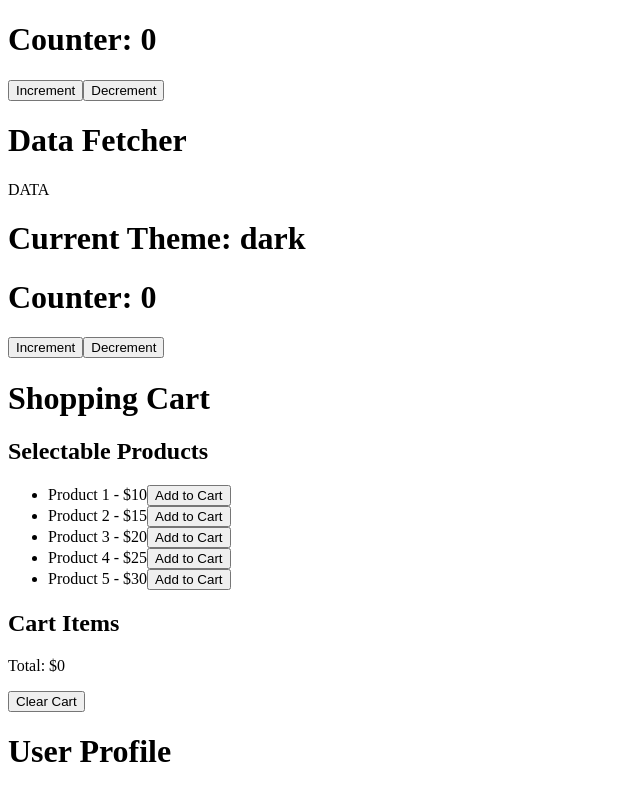
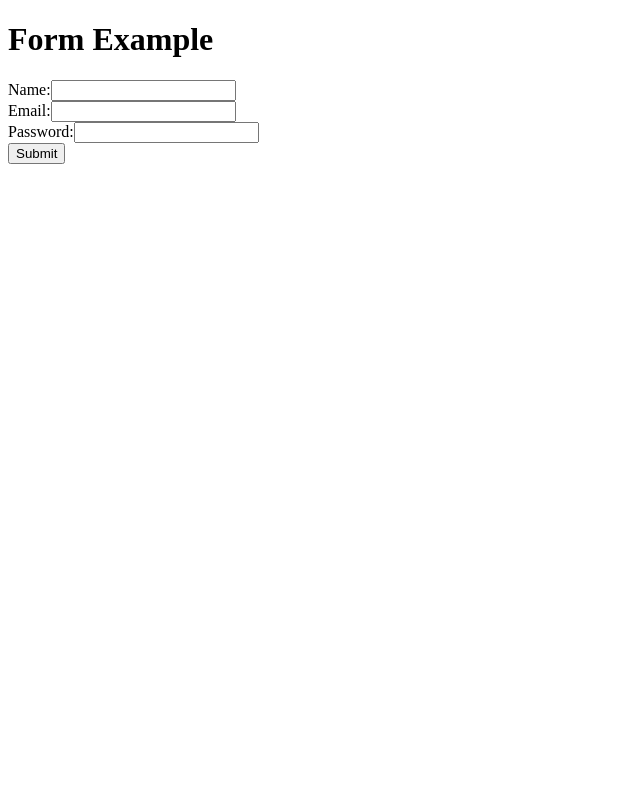
Before and after one commit to oralecarlangelo/reactjs, a React (Create React App) app: page / in a window 1280 px wide. Shown: the top 792 px of the page, without its empty margins (0-640 px from the left). Built offline with nearby package versions, Linux system fonts and the light colour scheme.

Commit message:
feat: form and validation

```diff
--- a/src/App.js
+++ b/src/App.js
@@ -1,93 +1,10 @@
-import React, { useState, useEffect, useContext, useReducer } from "react";
-import ShoppingCart from "./ShoppingCart";
-import User from "./User";
+import React from "react";
+import FormExample from "./FormExample";
 
-// Example 1: useState Hook
-function Counter() {
-  const [count, setCount] = useState(0);
-
-  return (
-    <div>
-      <h1>Counter: {count}</h1>
-      <button onClick={() => setCount(count + 1)}>Increment</button>
-      <button onClick={() => setCount(count - 1)}>Decrement</button>
-    </div>
-  );
-}
-
-const fetchData = () => {
-  return new Promise((resolve, reject) => {
-    resolve("DATA");
-  });
-};
-
-// Example 2: useEffect Hook
-function DataFetcher() {
-  const [data, setData] = useState(null);
-
-  useEffect(() => {
-    fetchData().then((data) => setData(data));
-  }, []);
-
-  return (
-    <div>
-      <h1>Data Fetcher</h1>
-      {data ? <p>{data}</p> : <p>Loading data...</p>}
-    </div>
-  );
-}
-
-// Example 3: useContext Hook
-const ThemeContext = React.createContext("light");
-
-function ThemeToggle() {
-  const theme = useContext(ThemeContext);
-
-  return (
-    <div>
-      <h1>Current Theme: {theme}</h1>
-    </div>
-  );
-}
-
-// Example 4: useReducer Hook
-const initialState = { count: 0 };
-
-function counterReducer(state, action) {
-  switch (action.type) {
-    case "increment":
-      return { count: state.count + 1 };
-    case "decrement":
-      return { count: state.count - 1 };
-    default:
-      return state;
-  }
-}
-
-function CounterReducer() {
-  const [state, dispatch] = useReducer(counterReducer, initialState);
-
-  return (
-    <div>
-      <h1>Counter: {state.count}</h1>
-      <button onClick={() => dispatch({ type: "increment" })}>Increment</button>
-      <button onClick={() => dispatch({ type: "decrement" })}>Decrement</button>
-    </div>
-  );
-}
-
-// Example usage of the components
 function App() {
   return (
     <div>
-      <Counter />
-      <DataFetcher />
-      <ThemeContext.Provider value="dark">
-        <ThemeToggle />
-      </ThemeContext.Provider>
-      <CounterReducer />
-      <ShoppingCart />
-      <User />
+      <FormExample />
     </div>
   );
 }
--- /dev/null
+++ b/src/FormExample.js
@@ -0,0 +1,105 @@
+import React, { useState } from "react";
+
+function FormExample() {
+  const [formData, setFormData] = useState({
+    name: "",
+    email: "",
+    password: "",
+  });
+
+  const [formErrors, setFormErrors] = useState({
+    name: "",
+    email: "",
+    password: "",
+  });
+
+  const handleChange = (e) => {
+    const { name, value } = e.target;
+    setFormData((prevData) => ({
+      ...prevData,
+      [name]: value,
+    }));
+  };
+
+  const handleSubmit = (e) => {
+    e.preventDefault();
+
+    // Perform form validation
+    let errors = {};
+
+    if (!formData.name.trim()) {
+      errors.name = "Name is required";
+    }
+
+    if (!formData.email.trim()) {
+      errors.email = "Email is required";
+    } else if (!isValidEmail(formData.email)) {
+      errors.email = "Invalid email format";
+    }
+
+    if (!formData.password.trim()) {
+      errors.password = "Password is required";
+    }
+
+    if (Object.keys(errors).length > 0) {
+      setFormErrors(errors);
+    } else {
+      // Form submission logic
+      console.log("Form submitted:", formData);
+      // Reset form data
+      setFormData({
+        name: "",
+        email: "",
+        password: "",
+      });
+      setFormErrors({});
+    }
+  };
+
+  const isValidEmail = (email) => {
+    // Basic email format validation
+    const emailRegex = /^[^\s@]+@[^\s@]+\.[^\s@]+$/;
+    return emailRegex.test(email);
+  };
+
+  return (
+    <div>
+      <h1>Form Example</h1>
+      <form onSubmit={handleSubmit}>
+        <div>
+          <label>Name:</label>
+          <input
+            type="text"
+            name="name"
+            value={formData.name}
+            onChange={handleChange}
+          />
+          {formErrors.name && <span>{formErrors.name}</span>}
+        </div>
+        <div>
+          <label>Email:</label>
+          <input
+            type="email"
+            name="email"
+            value={formData.email}
+            onChange={handleChange}
+          />
+          {formErrors.email && <span>{formErrors.email}</span>}
+        </div>
+        <div>
+          <label>Password:</label>
+          <input
+            type="password"
+            name="password"
+            value={formData.password}
+            onChange={handleChange}
+          />
+          {formErrors.password && <span>{formErrors.password}</span>}
+        </div>
+        <button type="submit">Submit</button>
+      </form>
+    </div>
+  );
+}
+
+export default FormExample;
--- a/src/ShoppingCart.js
+++ /dev/null
@@ -1,88 +0,0 @@
-import React, { useReducer, useState } from "react";
-// Advance Use Reducer Example
-const selectableProducts = [
-  { id: 1, name: "Product 1", price: 10 },
-  { id: 2, name: "Product 2", price: 15 },
-  { id: 3, name: "Product 3", price: 20 },
-  { id: 4, name: "Product 4", price: 25 },
-  { id: 5, name: "Product 5", price: 30 },
-];
-
-const initialState = {
-  items: [],
-  total: 0,
-};
-
-function cartReducer(state, action) {
-  switch (action.type) {
-    case "ADD_ITEM":
-      return {
-        ...state,
-        items: [...state.items, action.payload],
-        total: state.total + action.payload.price,
-      };
-    case "REMOVE_ITEM":
-      const updatedItems = state.items.filter((item) => item.id !== action.payload.id);
-      return {
-        ...state,
-        items: updatedItems,
-        total: state.total - action.payload.price,
-      };
-    case "CLEAR_CART":
-      return initialState;
-    default:
-      return state;
-  }
-}
-
-function ShoppingCart() {
-  const [cart, dispatch] = useReducer(cartReducer, initialState);
-  const [selectedProducts, setSelectedProducts] = useState(selectableProducts);
-
-  const addItemToCart = (product) => {
-    dispatch({ type: "ADD_ITEM", payload: product });
-    setSelectedProducts(selectedProducts.filter((item) => item.id !== product.id));
-  };
-
-  const removeItemFromCart = (item) => {
-    dispatch({ type: "REMOVE_ITEM", payload: item });
-    setSelectedProducts([...selectedProducts, item]);
-  };
-
-  const clearCart = () => {
-    dispatch({ type: "CLEAR_CART" });
-    setSelectedProducts(selectableProducts);
-  };
-
-  return (
-    <div>
-      <h1>Shopping Cart</h1>
-      <div>
-        <h2>Selectable Products</h2>
-        <ul>
-          {selectedProducts.map((product) => (
-            <li key={product.id}>
-              {product.name} - ${product.price}
-              <button onClick={() => addItemToCart(product)}>Add to Cart</button>
-            </li>
-          ))}
-        </ul>
-      </div>
-      <div>
-        <h2>Cart Items</h2>
-        <ul>
-          {cart.items.map((item) => (
-            <li key={item.id}>
-              {item.name} - ${item.price}
-              <button onClick={() => removeItemFromCart(item)}>Remove</button>
-            </li>
-          ))}
-        </ul>
-        <p>Total: ${cart.total}</p>
-        <button onClick={clearCart}>Clear Cart</button>
-      </div>
-    </div>
-  );
-}
-
-export default ShoppingCart;
--- a/src/User.js
+++ /dev/null
@@ -1,95 +0,0 @@
-import React, { createContext, useContext, useState } from "react";
-// Advance example for use Context
-// Create a context
-const UserContext = createContext();
-
-// Component that provides the context value
-function UserProvider({ children }) {
-  const [user, setUser] = useState(null);
-
-  const login = (userData) => {
-    setUser(userData);
-  };
-
-  const logout = () => {
-    setUser(null);
-  };
-
-  return (
-    <UserContext.Provider value={{ user, login, logout }}>
-      {children}
-    </UserContext.Provider>
-  );
-}
-
-// Component that consumes the context
-function UserProfile() {
-  const { user, logout } = useContext(UserContext);
-
-  return (
-    <div>
-      <h1>User Profile</h1>
-      {user ? (
-        <div>
-          <p>Welcome, {user.name}!</p>
-          <button onClick={logout}>Logout</button>
-        </div>
-      ) : (
-        <p>Please login.</p>
-      )}
-    </div>
-  );
-}
-
-// Component that consumes the context
-function UserLogin() {
-  const { login } = useContext(UserContext);
-  const [username, setUsername] = useState("");
-  const [password, setPassword] = useState("");
-
-  const handleLogin = (e) => {
-    e.preventDefault();
-    // Perform login logic, validate credentials, etc.
-    const userData = { name: username, password: password };
-    login(userData);
-  };
-
-  return (
-    <div>
-      <h1>User Login</h1>
-      <form onSubmit={handleLogin}>
-        <label>
-          Username:
-          <input
-            type="text"
-            value={username}
-            onChange={(e) => setUsername(e.target.value)}
-          />
-        </label>
-        <br />
-        <label>
-          Password:
-          <input
-            type="password"
-            value={password}
-            onChange={(e) => setPassword(e.target.value)}
-          />
-        </label>
-        <br />
-        <button type="submit">Login</button>
-      </form>
-    </div>
-  );
-}
-
-// Parent component
-function User() {
-  return (
-    <UserProvider>
-      <UserProfile />
-      <UserLogin />
-    </UserProvider>
-  );
-}
-
-export default User;
```
